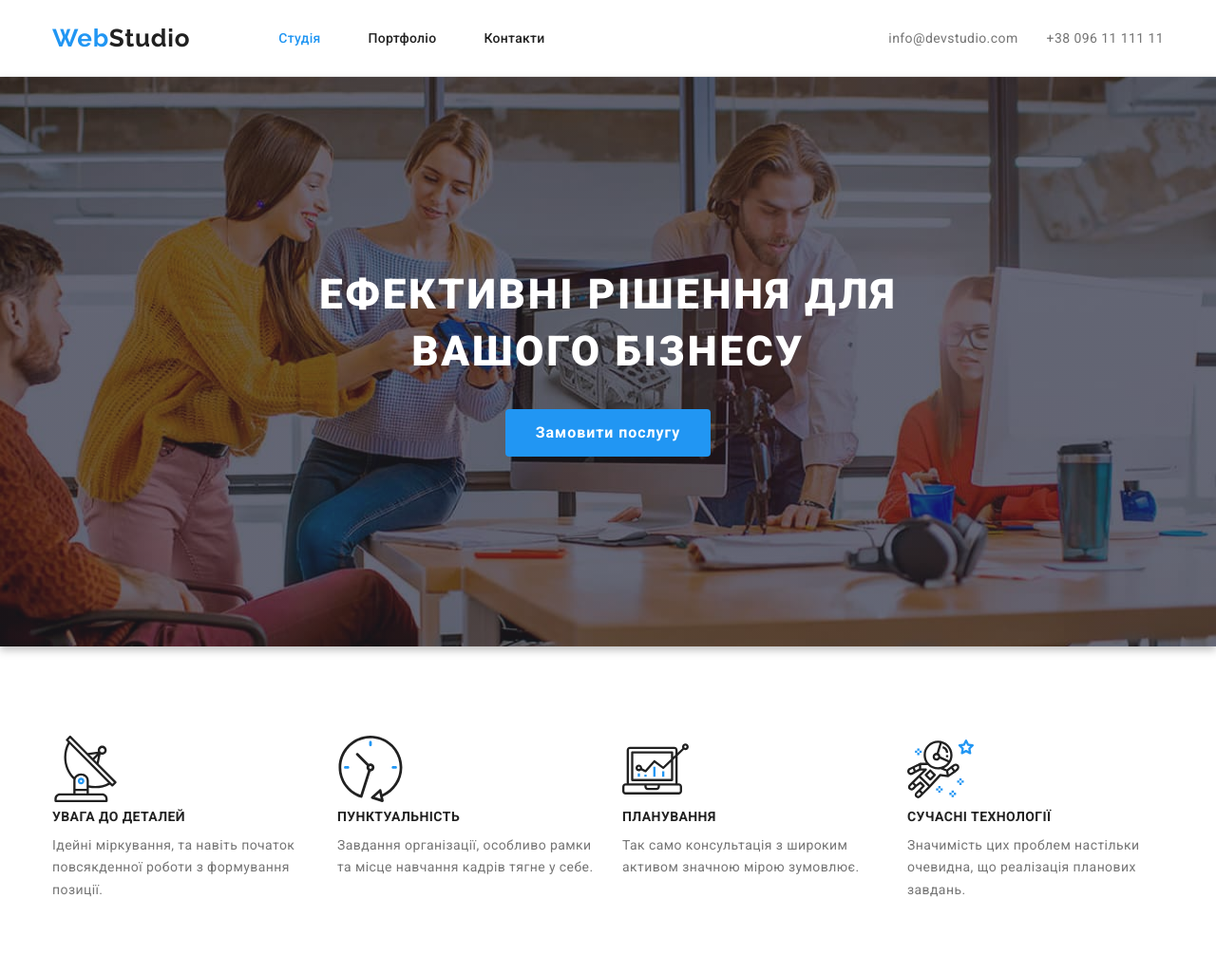
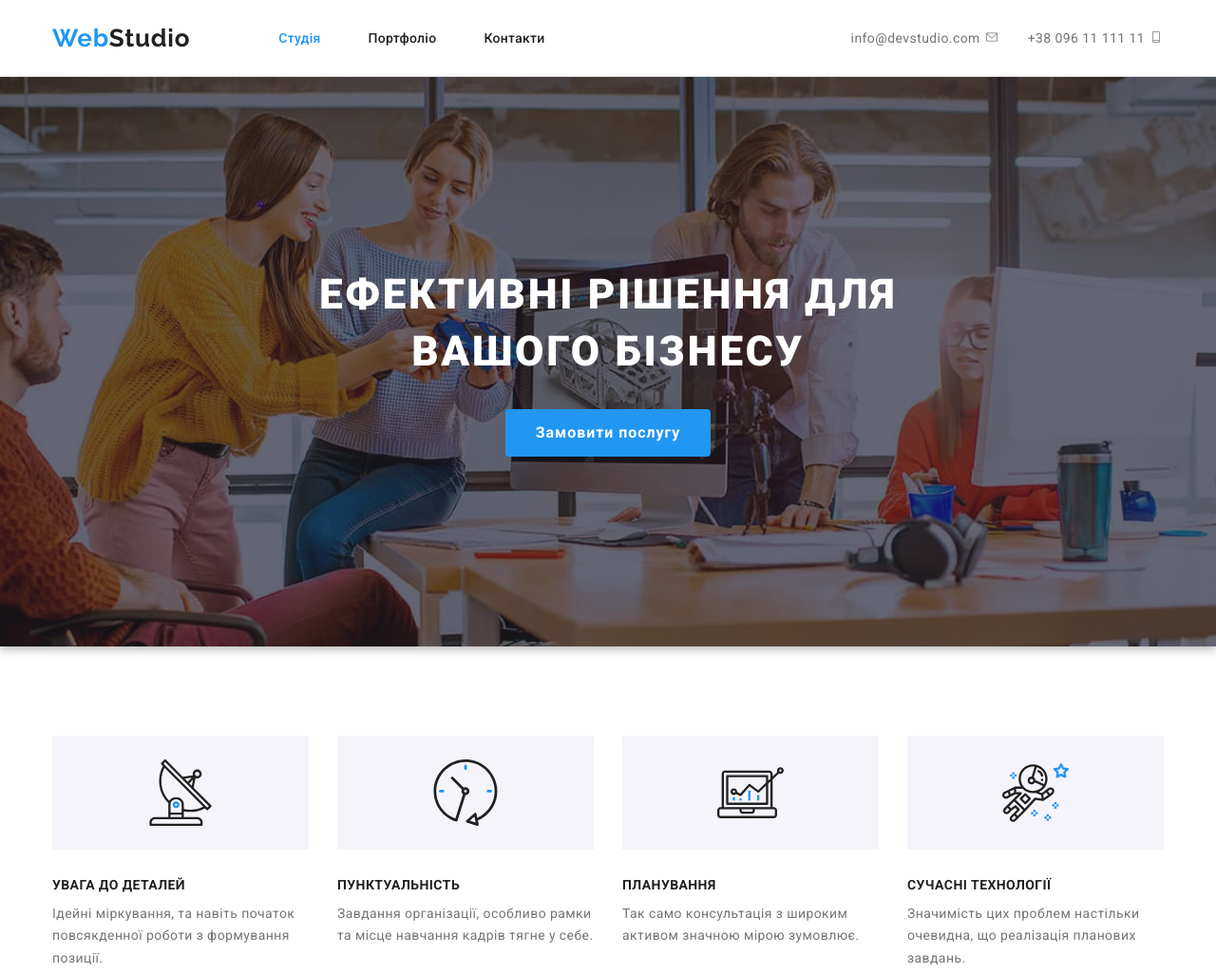
Before and after one commit to AlinaS25/goit-markup-hw-04, a plain HTML site: page index.html in a window 1280 px wide. Shown: the top 1025 px of the page at 95% size. Drawn offline with nearby package versions, Linux system fonts and the light colour scheme.

Commit message:
contacts

```diff
--- a/css/styles.css
+++ b/css/styles.css
@@ -7,7 +7,7 @@
   --fill-color: #2f303a;
   --button-active-color: #188ce8;
   --card-border-color: #eee;
-  --background-color: #F5F4FA;
+  --background-color: #f5f4fa;
 }
 h1,
 h2,
@@ -121,18 +121,21 @@ li {
   color: var(--highlight-color);
 }
 
+
+
+
 .hero {
   background-image: linear-gradient(
-    rgba(47, 48, 58, 0.4),
-    rgba(47, 48, 58, 0.4)),
+      rgba(47, 48, 58, 0.4),
+      rgba(47, 48, 58, 0.4)
+    ),
     url(../img/hero.jpg);
   background-repeat: no-repeat;
   background-color: var(--fill-color);
   background-position: center;
   padding-top: 200px;
   padding-bottom: 200px;
-filter: drop-shadow(0px 4px 4px rgb(0, 0, 0, 0.25));
-
+  filter: drop-shadow(0px 4px 4px rgb(0, 0, 0, 0.25));
 }
 
 section {
@@ -214,9 +217,14 @@ section {
   width: 270px;
   color: var(--secondary-text-color);
 }
-.antena-icon{
-
-
+.svg-icon-style {
+  display: flex;
+  align-items: center;
+  justify-content: center;
+  background-color: var(--background-color);
+  width: 270px;
+  height: 120px;
+  margin-bottom: 30px;
 }
 
 .skill-name {
--- a/index.html
+++ b/index.html
@@ -35,14 +35,22 @@
           </ul>
         </nav>
         <ul class="ul-mail-flex">
-          <li>
+          <li class="contacts-item">
             <a class="link-header-mail" href="mailto:info@devstudio.com"
-              >info@devstudio.com</a
+              >info@devstudio.com
+              <svg class="contacts-icon" width="16" height="12">
+                <use href="./img/icons.svg#icon-email"></use>
+              </svg>
+              </a
             >
           </li>
-          <li>
+          <li class="contacts-item">
             <a class="link-header-number" href="tel:+380961111111"
-              >+38 096 11 111 11</a
+              >+38 096 11 111 11
+              <svg class="contacts-icon" width="16" height="12">
+                <use href="./img/icons.svg#icon-mobile"></use>
+              </svg>
+              </a
             >
           </li>
         </ul>
@@ -60,9 +68,11 @@
           <h2 class="hidden">Наші переваги</h2>
           <ul class="our-skills">
             <li class="skill-cont">
-              <svg class="antena-icon" width="70px" height="70px">
+              <div class="svg-icon-style">
+              <svg class="antena-icon" width="70" height="70">
                 <use href="./img/icons.svg#icon-antenna-1"></use>
               </svg>
+            </div>
               <h3 class="skill-name">УВАГА ДО ДЕТАЛЕЙ</h3>
               <p class="skill-descr">
                 Ідейні міркування, та навіть початок повсякденної роботи з
@@ -70,9 +80,11 @@
               </p>
             </li>
             <li class="skill-cont">
-              <svg class="clock-icon" width="70px" height="70px">
+              <div class="svg-icon-style">
+              <svg class="clock-icon" width="70" height="70">
                 <use href="./img/icons.svg#icon-clock-1"></use>
               </svg>
+            </div>
               <h3 class="skill-name">ПУНКТУАЛЬНІСТЬ</h3>
               <p class="skill-descr">
                 Завдання організації, особливо рамки та місце навчання кадрів
@@ -80,18 +92,22 @@
               </p>
             </li>
             <li class="skill-cont">
-              <svg class="laptop-icon" width="70px" height="70px">
+              <div class="svg-icon-style">
+              <svg class="laptop-icon" width="70" height="70">
                 <use href="./img/icons.svg#icon-laptop"></use>
               </svg>
+            </div>
               <h3 class="skill-name">ПЛАНУВАННЯ</h3>
               <p class="skill-descr">
                 Так само консультація з широким активом значною мірою зумовлює.
               </p>
             </li>
             <li class="skill-cont">
-              <svg class="astronaut-icon" width="70px" height="70px">
+              <div class="svg-icon-style">
+              <svg class="astronaut-icon" width="70" height="70">
                 <use href="./img/icons.svg#icon-astronaut"></use>
               </svg>
+            </div>
               <h3 class="skill-name">СУЧАСНІ ТЕХНОЛОГІЇ</h3>
               <p class="skill-descr">
                 Значимість цих проблем настільки очевидна, що реалізація
```
